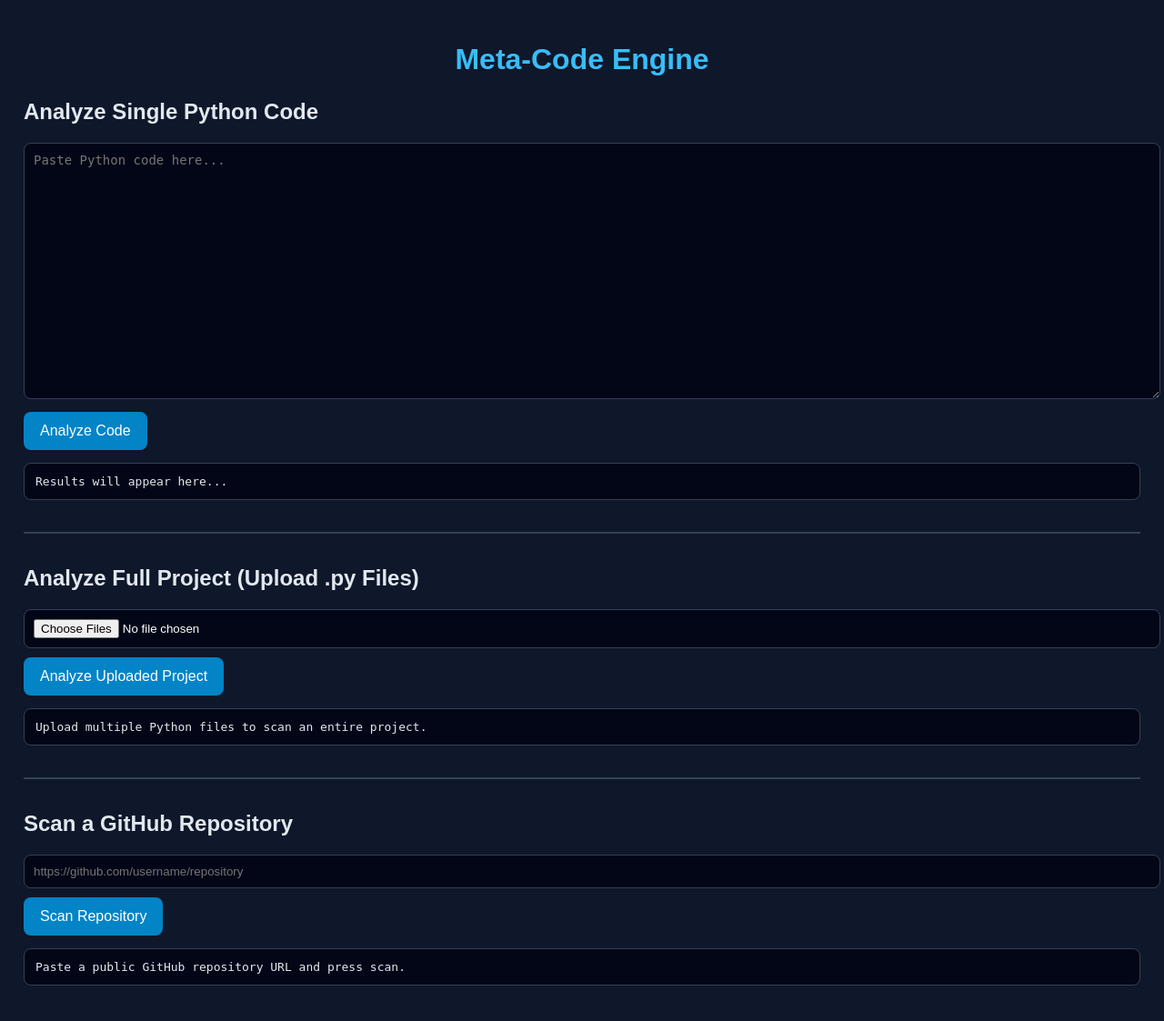
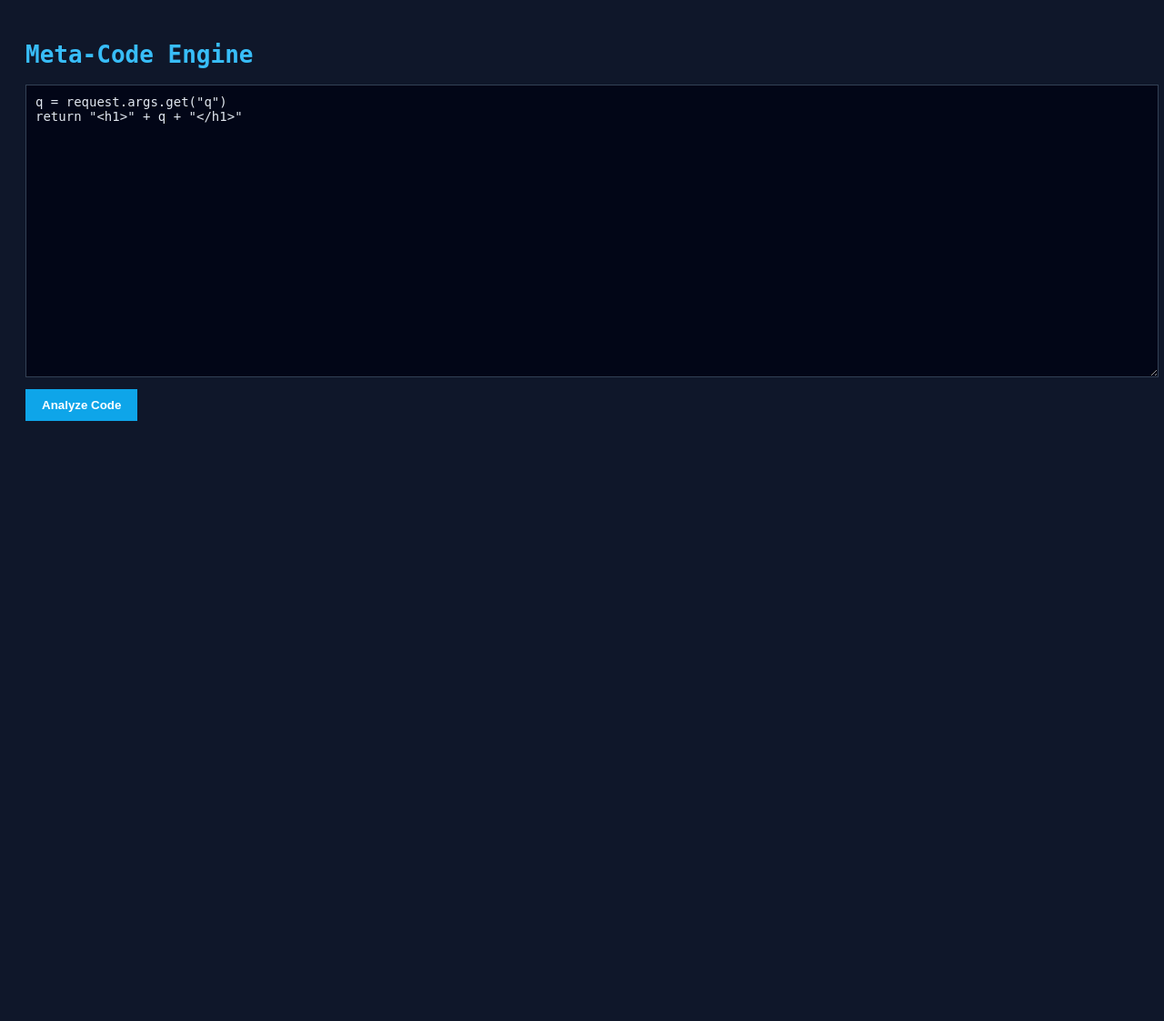
Before and after one commit to KnottNefarious/meta-code-engine, a Flask app: page / in a window 1280 px wide. Shown: the whole page at 91% size. After the commit the page ends 463 px from the top, so only its background shows below. Run offline with Flask 3, Linux system fonts and the light colour scheme.

Commit message:
Refactor index.html for improved styling and functionality
Updated styles and functionality in index.html for better user experience and code analysis features.

```diff
--- a/templates/index.html
+++ b/templates/index.html
@@ -1,67 +1,59 @@
 <!DOCTYPE html>
-<html lang="en">
+<html>
 <head>
-<meta charset="UTF-8">
-<meta name="viewport" content="width=device-width, initial-scale=1.0">
 <title>Meta-Code Engine</title>
 
 <style>
 body{
     background:#0f172a;
     color:#e2e8f0;
-    font-family:Arial,Helvetica,sans-serif;
-    padding:18px;
+    font-family: monospace;
+    padding:20px;
 }
+
 h1{
     color:#38bdf8;
-    text-align:center;
 }
+
 textarea{
     width:100%;
-    height:260px;
+    height:300px;
     background:#020617;
-    color:#f8fafc;
+    color:#e2e8f0;
     border:1px solid #334155;
     padding:10px;
-    font-family:monospace;
     font-size:14px;
-    border-radius:8px;
 }
-input[type="file"], input[type="text"]{
-    width:100%;
-    background:#020617;
-    color:#fff;
-    border:1px solid #334155;
-    padding:10px;
-    border-radius:8px;
-}
+
 button{
-    background:#0284c7;
+    background:#0ea5e9;
     color:white;
+    padding:10px 18px;
     border:none;
-    padding:12px 18px;
-    border-radius:8px;
-    font-size:16px;
     margin-top:10px;
     cursor:pointer;
+    font-weight:bold;
 }
+
 button:hover{
-    background:#0369a1;
+    background:#0284c7;
 }
-pre{
+
+#output{
+    margin-top:20px;
+    white-space:pre-wrap;
+}
+
+.issue{
+    border-left:4px solid #ef4444;
+    padding:10px;
+    margin-top:12px;
     background:#020617;
-    border:1px solid #334155;
-    padding:12px;
-    border-radius:8px;
-    white-space:pre-wrap;
-    margin-top:14px;
 }
-hr{
-    margin:35px 0;
-    border:1px solid #334155;
-}
-.section{
-    margin-top:25px;
+
+.safe{
+    color:#22c55e;
+    font-weight:bold;
 }
 </style>
 </head>
@@ -70,140 +62,49 @@ hr{
 
 <h1>Meta-Code Engine</h1>
 
-<!-- ---------------- SINGLE CODE ---------------- -->
-<div class="section">
-<h2>Analyze Single Python Code</h2>
+<textarea id="code">
+q = request.args.get("q")
+return "<h1>" + q + "</h1>"
+</textarea>
 
-<textarea id="codeInput" placeholder="Paste Python code here..."></textarea>
 <br>
-<button onclick="analyzeCode()">Analyze Code</button>
+<button onclick="runAnalysis()">Analyze Code</button>
 
-<pre id="result">Results will appear here...</pre>
-</div>
-
-<hr>
-
-<!-- ---------------- MULTI FILE UPLOAD ---------------- -->
-<div class="section">
-<h2>Analyze Full Project (Upload .py Files)</h2>
-
-<input type="file" id="projectFiles" multiple accept=".py">
-<br>
-<button onclick="analyzeProject()">Analyze Uploaded Project</button>
-
-<pre id="projectResult">Upload multiple Python files to scan an entire project.</pre>
-</div>
-
-<hr>
-
-<!-- ---------------- GITHUB SCANNER ---------------- -->
-<div class="section">
-<h2>Scan a GitHub Repository</h2>
-
-<input id="repoUrl" type="text" placeholder="https://github.com/username/repository">
-<br>
-<button onclick="scanRepo()">Scan Repository</button>
-
-<pre id="repoResult">Paste a public GitHub repository URL and press scan.</pre>
-</div>
+<div id="output"></div>
 
 <script>
+async function runAnalysis(){
 
-async function analyzeCode(){
-    const code=document.getElementById("codeInput").value;
-    document.getElementById("result").textContent="Analyzing...";
+    const code = document.getElementById("code").value;
 
-    try{
-        const response=await fetch("/api/analyze",{
-            method:"POST",
-            headers:{"Content-Type":"application/json"},
-            body:JSON.stringify({code:code})
-        });
+    const res = await fetch("/analyze",{
+        method:"POST",
+        headers:{"Content-Type":"application/json"},
+        body:JSON.stringify({code:code})
+    });
 
-        const data=await response.json();
+    const data = await res.json();
 
-        if(!data.success){
-            document.getElementById("result").textContent="Error: "+data.error;
-            return;
-        }
+    const output = document.getElementById("output");
+    output.innerHTML = "";
 
-        document.getElementById("result").textContent=
-            "Issues Found: "+data.issues_count+"\n\n"+data.report;
-
-    }catch(err){
-        document.getElementById("result").textContent="Request failed: "+err;
-    }
-}
-
-async function analyzeProject(){
-    const files=document.getElementById("projectFiles").files;
-
-    if(!files.length){
-        alert("Please select one or more Python files.");
+    if(data.status !== "ok"){
+        output.innerText = "Server Error: " + data.error;
         return;
     }
 
-    const formData=new FormData();
-
-    for(let i=0;i<files.length;i++){
-        formData.append("files",files[i]);
-    }
-
-    document.getElementById("projectResult").textContent="Uploading and analyzing project...";
-
-    try{
-        const response=await fetch("/api/analyze_project",{
-            method:"POST",
-            body:formData
-        });
-
-        const data=await response.json();
-
-        if(!data.success){
-            document.getElementById("projectResult").textContent="Error: "+data.error;
-            return;
-        }
-
-        document.getElementById("projectResult").textContent=
-            "Issues Found: "+data.issues_count+"\n\n"+data.report;
-
-    }catch(err){
-        document.getElementById("projectResult").textContent="Upload failed: "+err;
-    }
-}
-
-async function scanRepo(){
-    const url=document.getElementById("repoUrl").value.trim();
-
-    if(!url){
-        alert("Enter a GitHub repository URL");
+    if(data.issues.length === 0){
+        output.innerHTML = '<div class="safe">✔ No vulnerabilities found</div>';
         return;
     }
 
-    document.getElementById("repoResult").textContent="Downloading repository and analyzing... (can take 10–30 seconds)";
-
-    try{
-        const response=await fetch("/api/analyze_repo",{
-            method:"POST",
-            headers:{"Content-Type":"application/json"},
-            body:JSON.stringify({url:url})
-        });
-
-        const data=await response.json();
-
-        if(!data.success){
-            document.getElementById("repoResult").textContent="Error:\n"+data.error;
-            return;
-        }
-
-        document.getElementById("repoResult").textContent=
-            "Issues Found: "+data.issues_count+"\n\n"+data.report;
-
-    }catch(err){
-        document.getElementById("repoResult").textContent="Request failed:\n"+err;
-    }
+    data.issues.forEach(issue=>{
+        const div = document.createElement("div");
+        div.className = "issue";
+        div.innerText = issue;
+        output.appendChild(div);
+    });
 }
-
 </script>
 
 </body>
```
